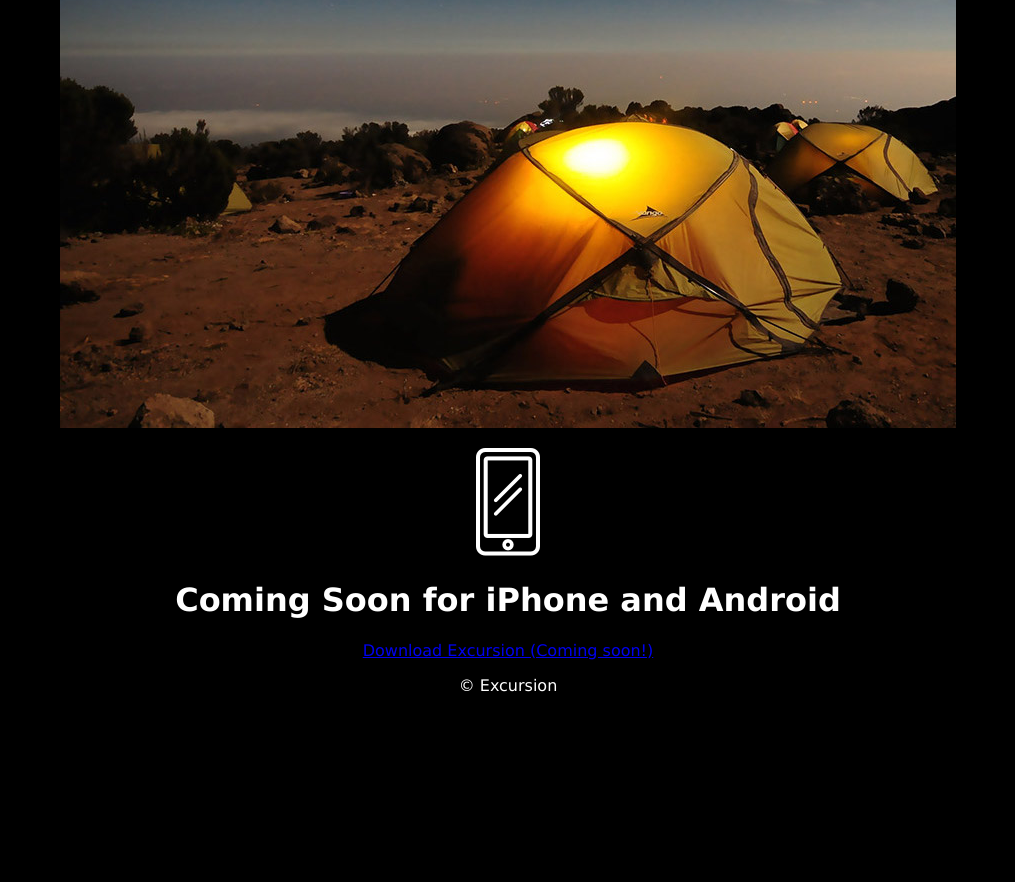
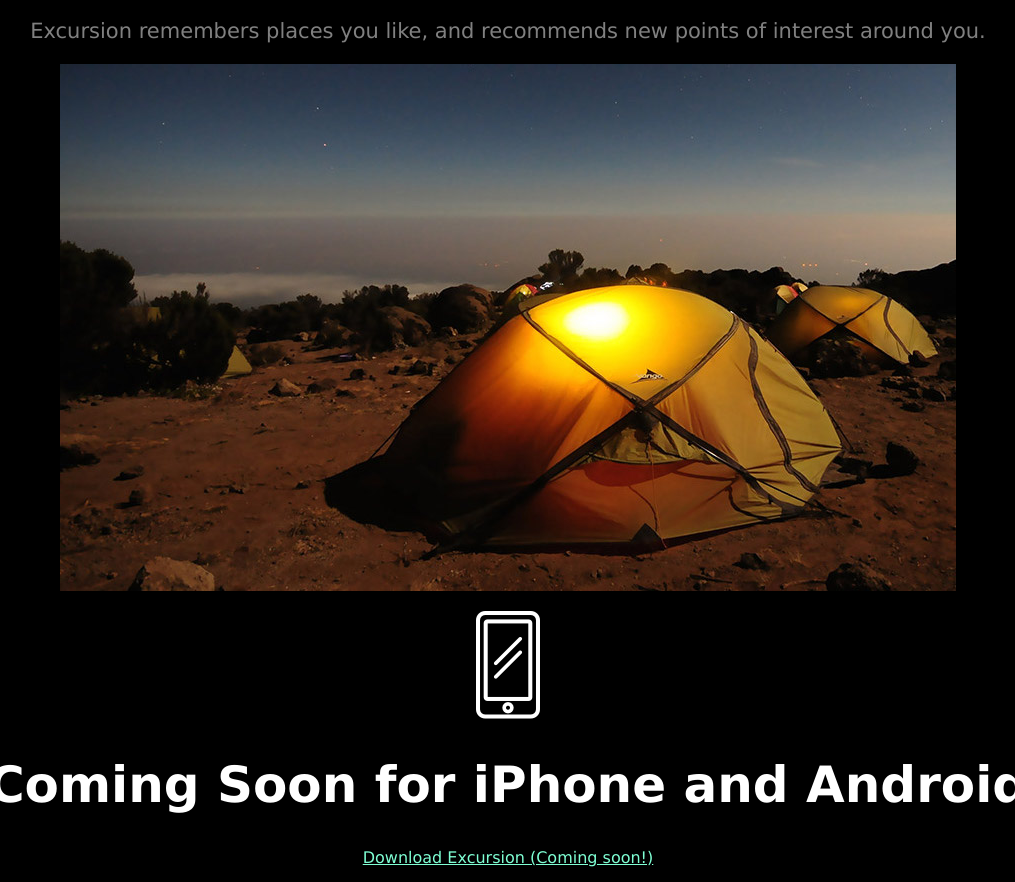
Before and after one commit to Whaddup/excursion, a plain HTML site: page index.html in a window 1280 px wide. Shown: the part 472-1354 px from the top of the page, without its empty margins (132-1147 px from the left). Before the commit the page ends 1183 px from the top, so only its background shows below. Drawn offline with Linux system fonts and the light colour scheme.

Commit message:
Final version

```diff
--- a/index.html
+++ b/index.html
@@ -8,20 +8,20 @@
   <body>
 
 <h1>Discover hidden places in the world around you </h1>
-<a href="https://vs1s4apg2qk7btpn4vlmul596a105kr001hdi6295dpltq23cth0.codecademy.cloud/#" target="_blank">Download Excursion (Coming soon!) </a>
+<a class="urllink" href="https://vs1s4apg2qk7btpn4vlmul596a105kr001hdi6295dpltq23cth0.codecademy.cloud/#" target="_blank">Download Excursion (Coming soon!) </a>
 <p>
-  <video src="./resources/videos/excursion.mp4" autoplay loop class="video">Video placeholder </video>
+  <video src="./resources/videos/excursion.mp4" autoplay loop muted>Video placeholder </video>
 
     <p>
       <h2> Your personal travel guide </h2>
-<p> Excursion remembers places you like, and recommends new points of interest around you. </p>
+<p id="details"> Excursion remembers places you like, and recommends new points of interest around you. </p>
 <img src="./resources/images/camp.jpg">
 <p>
   <img src="./resources/images/phone.png">
   <p>
     <h1> Coming Soon for iPhone and Android </h1>
-    <a href="https://vs1s4apg2qk7btpn4vlmul596a105kr001hdi6295dpltq23cth0.codecademy.cloud/#" target="_blank">Download Excursion (Coming soon!) </a>
-<p>&copy; Excursion</p>
+    <a class="urllink" href="https://vs1s4apg2qk7btpn4vlmul596a105kr001hdi6295dpltq23cth0.codecademy.cloud/#" target="_blank">Download Excursion (Coming soon!) </a>
+<p id="footer">&copy; Excursion</p>
 
 
   </body>
--- a/resources/css/style.css
+++ b/resources/css/style.css
@@ -1,4 +1,16 @@
+h1 {font-size: 50px; }
+h2 { font-size: 42px; }
+p#details {font-size: 21px;
+color: gray;}
+
 body {font-family: verdana;
 color: white;
 background-color: black;
 text-align: center;}
+
+.urllink {color: aquamarine;
+font-size: 16px;}
+
+#footer{text-align: right;
+color: gray;
+font-size: 21px;}
```
